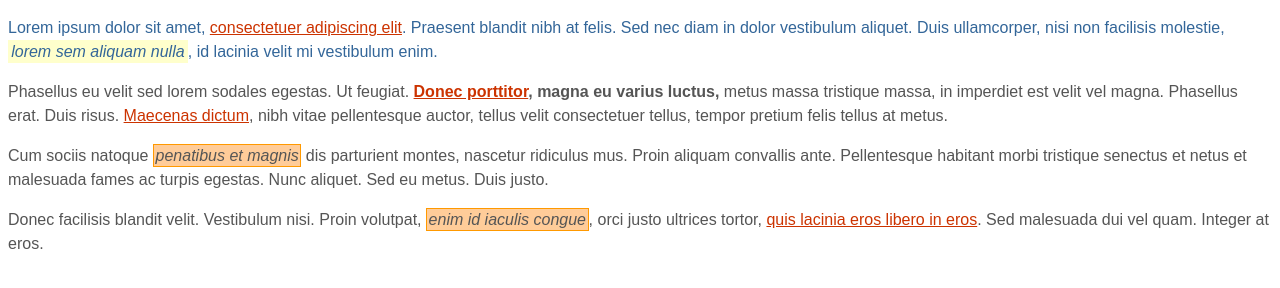
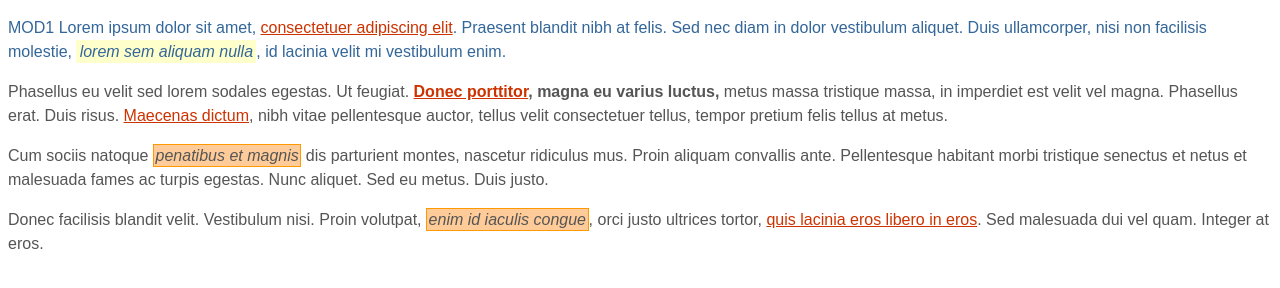
Before and after one commit to inforcad/inforcad.github.io, a plain HTML site: page ejercicio-css/solucion.htm in a window 1280 px wide. Drawn offline with Linux system fonts and the light colour scheme.

Commit message:
Update solucion.htm

```diff
--- a/ejercicio-css/solucion.htm
+++ b/ejercicio-css/solucion.htm
@@ -30,7 +30,7 @@ em.especial { background: #FFCC99; border: 1px solid #FF9900; padding: .1em; }
 <body>
 
 <div id="primero">
-<p>Lorem ipsum dolor sit amet, <a href="#">consectetuer adipiscing elit</a>. Praesent blandit nibh at felis. Sed nec diam in dolor vestibulum aliquet. Duis ullamcorper, nisi non facilisis molestie, <em>lorem sem aliquam nulla</em>, id lacinia velit mi vestibulum enim.</p>
+<p>MOD1 Lorem ipsum dolor sit amet, <a href="#">consectetuer adipiscing elit</a>. Praesent blandit nibh at felis. Sed nec diam in dolor vestibulum aliquet. Duis ullamcorper, nisi non facilisis molestie, <em>lorem sem aliquam nulla</em>, id lacinia velit mi vestibulum enim.</p>
 </div>
 
 <div class="normal">
```
